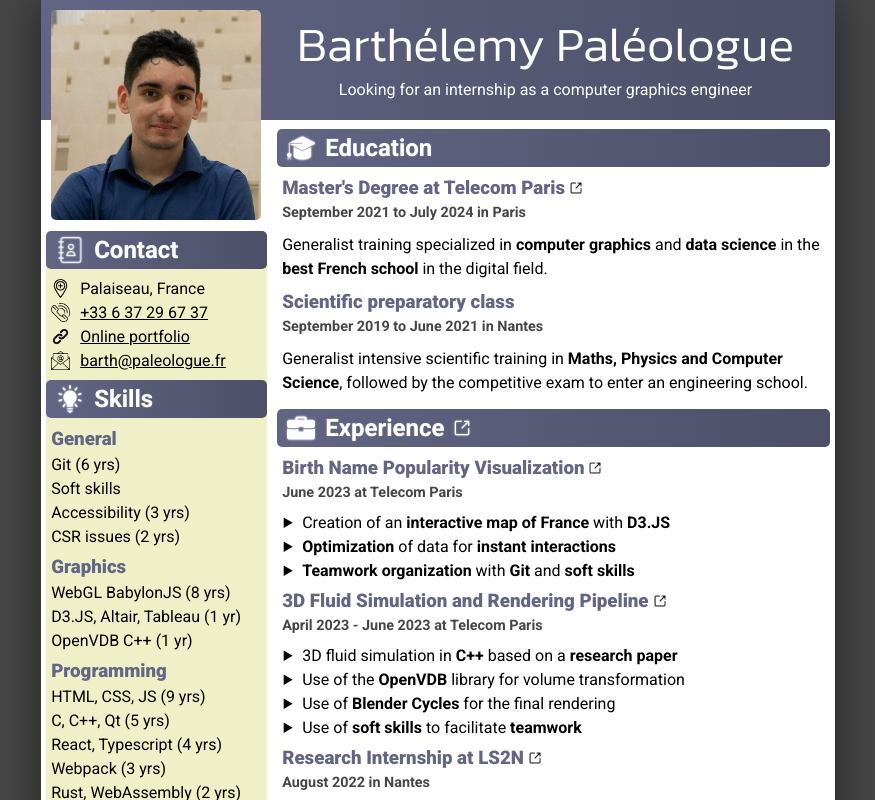
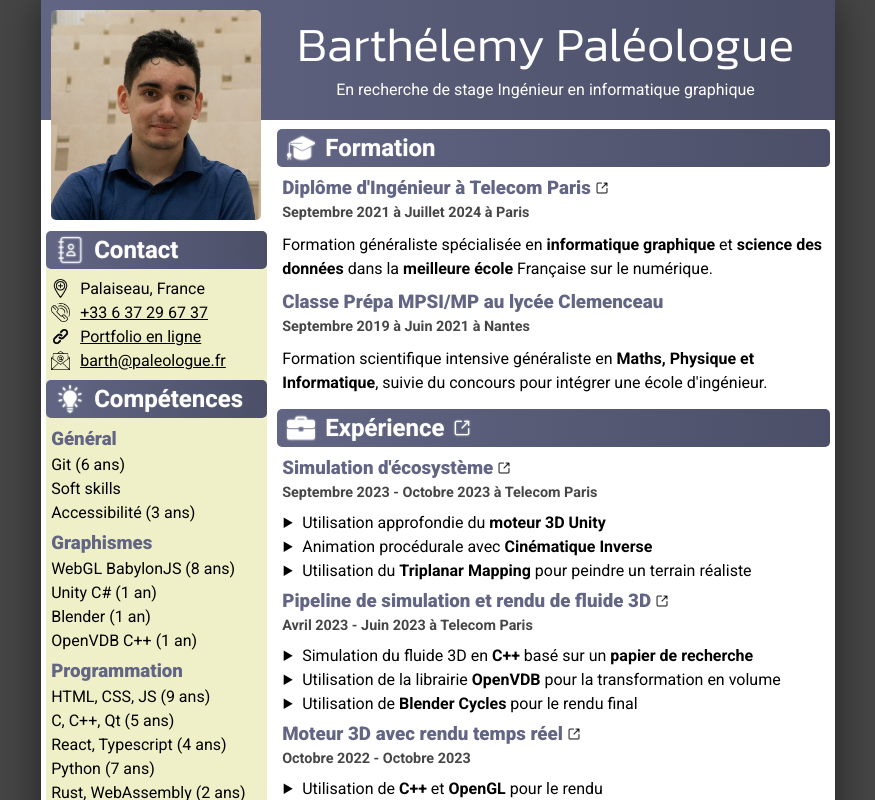
Before and after one commit to BarthPaleologue/resume, a Next.js app: page / in a window 1280 px wide. Shown: the top 800 px of the page, without its empty margins (202-1077 px from the left). Built offline with nearby package versions, Linux system fonts and the light colour scheme.

Commit message:
added new projects and skills

```diff
--- a/src/app/internationalization.ts
+++ b/src/app/internationalization.ts
@@ -3,7 +3,7 @@ export enum Lang {
     EN = 'en'
 }
 
-export let currentLang = Lang.EN;
+export let currentLang = Lang.FR;
 
 export function YoE(y: number): string {
     switch (currentLang) {
--- a/src/app/resumeData/experiences.ts
+++ b/src/app/resumeData/experiences.ts
@@ -10,6 +10,17 @@ export type Experience = {
 
 export const experiences: Experience[] = [
     {
+        title: S({ fr: "Simulation d'écosystème", en: "Ecosystem Simulation" }),
+        url: "https://github.com/BarthPaleologue/inf633-2023-2024",
+        when: S({ fr: "Septembre 2023 - Octobre 2023 à Telecom Paris", en: "September 2023 - October 2023 at Telecom Paris" }),
+        what: [
+            S({ fr: "Utilisation approfondie du <b>moteur 3D Unity</b>", en: "In-depth use of the <b>Unity 3D Engine</b>" }),
+            S({ fr: "Animation procédurale avec <b>Cinématique Inverse</b>", en: "Procedural animation with <b>Inverse Kinematics</b>" }),
+            S({ fr: "Utilisation du <b>Triplanar Mapping</b> pour peindre un terrain réaliste", en: "Use of <b>Triplanar Mapping</b> to paint a realistic terrain" }),
+        ],
+        enabled: true
+    },
+    {
         title: S({ fr: "Visualisation de la popularité des prénoms", en: "Birth Name Popularity Visualization" }),
         url: "https://github.com/BarthPaleologue/BirthNameViz",
         when: S({ fr: "Juin 2023 à Telecom Paris", en: "June 2023 at Telecom Paris" }),
@@ -18,17 +29,28 @@ export const experiences: Experience[] = [
             S({ fr: "<b>Optimisation</b> des données pour des <b>intéractions instantannées</b>", en: "<b>Optimization</b> of data for <b>instant interactions</b>" }),
             S({ fr: "<b>Organisation du travail</b> d&apos;équipe avec <b>Git</b> et les <b>soft skills</b>", en: "<b>Teamwork organization</b> with <b>Git</b> and <b>soft skills</b>" })
         ],
-        enabled: true
+        enabled: false
     },
     {
-        title: S({fr: "Pipeline de simulation et rendu de fluide 3D", en: "3D Fluid Simulation and Rendering Pipeline"}),
+        title: S({ fr: "Pipeline de simulation et rendu de fluide 3D", en: "3D Fluid Simulation and Rendering Pipeline" }),
         url: "https://github.com/Konodinger/Liquid3D",
         when: S({ fr: "Avril 2023 - Juin 2023 à Telecom Paris", en: "April 2023 - June 2023 at Telecom Paris" }),
         what: [
             S({ fr: "Simulation du fluide 3D en <b>C++</b> basé sur un <b>papier de recherche</b>", en: "3D fluid simulation in <b>C++</b> based on a <b>research paper</b>" }),
             S({ fr: "Utilisation de la librairie <b>OpenVDB</b> pour la transformation en volume", en: "Use of the <b>OpenVDB</b> library for volume transformation" }),
             S({ fr: "Utilisation de <b>Blender Cycles</b> pour le rendu final", en: "Use of <b>Blender Cycles</b> for the final rendering" }),
-            S({ fr: "Utilisation des <b>soft skills</b> pour faciliter le <b>travail en équipe</b>", en: "Use of <b>soft skills</b> to facilitate <b>teamwork</b>" })
+            //S({ fr: "Utilisation des <b>soft skills</b> pour faciliter le <b>travail en équipe</b>", en: "Use of <b>soft skills</b> to facilitate <b>teamwork</b>" })
+        ],
+        enabled: true
+    },
+    {
+        title: S({fr: "Moteur 3D avec rendu temps réel", en: "3D Engine with Real-Time Rendering"}),
+        url: "https://github.com/BarthPaleologue/feather",
+        when: S({fr: "Octobre 2022 - Octobre 2023", en: "October 2022 - October 2023"}),
+        what: [
+            S({fr: "Utilisation de <b>C++</b> et <b>OpenGL</b> pour le rendu", en: "Use of <b>C++</b> and <b>OpenGL</b> for rendering"}),
+            S({fr: "Pipeline de <b>post-traitement</b> configurable", en: "Configurable <b>post-processing</b> pipeline"}),
+            S({fr: "Support du <b>normal mapping</b>", en: "<b>Normal mapping</b> support"}),
         ],
         enabled: true
     },
@@ -47,8 +69,8 @@ export const experiences: Experience[] = [
         url: "https://github.com/BarthPaleologue/Paint4D",
         when: S({ fr: "Janvier 2023 - Mars 2023 à Telecom Paris", en: "January 2023 - March 2023 at Telecom Paris" }),
         what: [
-            S({ fr: "Conception avec Qt et C++ d'une interface intuitive", en: "Design with Qt and C++ of an intuitive interface" }),
-            S({ fr: "Utilisation de <b>Git</b> pour le travail d'équipe", en: "Use of <b>Git</b> for teamwork" })
+            S({ fr: "Conception avec <b>Qt</b> et <b>C++</b> d'une interface graphique", en: "Design with <b>Qt</b> and <b>C++</b> of an intuitive interface" }),
+            S({ fr: "Système de <b>sauvegarde</b> du travail de l'utilisateur", en: "User <b>work saving</b> system" }),
         ],
         enabled: false
     },
@@ -93,7 +115,7 @@ export const experiences: Experience[] = [
             S({ fr: "GUI intuitive et polyvalente avec <b>Swing</b>", en: "Intuitive and versatile GUI with <b>Swing</b>" }),
             S({ fr: "Génération de labyrinthe basée sur <b>l&apos;algorithme de Prim</b>", en: "Maze generation based on <b>Prim&apos;s algorithm</b>" })
         ],
-        enabled: true
+        enabled: false
     },
     {
         title: S({ fr: "Site Web pour le forum de Télécom Paris", en: "Telecom Paris Forum Website" }),
@@ -142,10 +164,10 @@ export const experiences: Experience[] = [
         url: "https://github.com/BarthPaleologue/EdelGAN",
         when: S({ fr: "Octobre 2019 - Juillet 2020", en: "October 2019 - July 2020" }),
         what: [
-            S({fr: "Manipulation d'images avec Pillow", en: "Image manipulation with Pillow"}),
-            S({fr: "Processing des données avec numpy", en: "Data processing with numpy"}),
-            S({fr: "Création du réseau avec Keras", en: "Creation of the network with Keras"}),
-            S({fr: "Utilisation de Jupyter Notebook", en: "Use of Jupyter Notebook"})
+            S({ fr: "Manipulation d'images avec Pillow", en: "Image manipulation with Pillow" }),
+            S({ fr: "Processing des données avec numpy", en: "Data processing with numpy" }),
+            S({ fr: "Création du réseau avec Keras", en: "Creation of the network with Keras" }),
+            S({ fr: "Utilisation de Jupyter Notebook", en: "Use of Jupyter Notebook" })
         ],
         enabled: false
     },
--- a/src/app/resumeData/skills.ts
+++ b/src/app/resumeData/skills.ts
@@ -20,15 +20,16 @@ export const skills: SkillList[] = [
             { title: "Git", yoe: 6 },
             { title: "Soft skills" },
             { title: S({ fr: "Accessibilité", en: "Accessibility" }), yoe: 3 },
-            { title: S({ fr: "Enjeux RSE", en: "CSR issues" }), yoe: 2 },
+            { title: S({ fr: "Enjeux RSE", en: "CSR issues" }), yoe: 2, hidden: true },
         ]
     },
     {
         title: S({ fr: "Graphismes", en: "Graphics" }),
         skills: [
             { title: "WebGL BabylonJS", yoe: 8 },
-            { title: "D3.JS, Altair, Tableau", yoe: 1 },
-            { title: "Blender", yoe: 1, hidden: true },
+            { title: "Unity C#", yoe: 1 },
+            { title: "D3.JS, Altair, Tableau", yoe: 1, hidden: true },
+            { title: "Blender", yoe: 1, hidden: false },
             { title: "OpenVDB C++", yoe: 1 },
         ]
     },
@@ -38,7 +39,8 @@ export const skills: SkillList[] = [
             { title: "HTML, CSS, JS", yoe: 9 },
             { title: "C, C++, Qt", yoe: 5 },
             { title: "React, Typescript", yoe: 4 },
-            { title: "Webpack", yoe: 3 },
+            { title: "Python", yoe: 7 },
+            { title: "Webpack", yoe: 3, hidden: true },
             { title: "Rust, WebAssembly", yoe: 2 },
             { title: "Java, Kotlin", yoe: 2 },
             { title: "Django, NextJS", yoe: 1, hidden: true },
```
